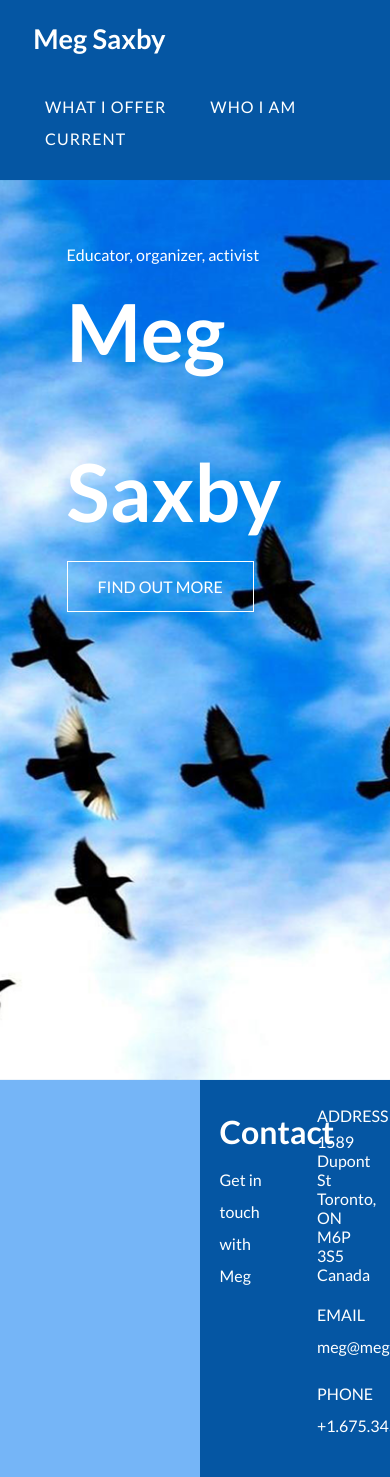
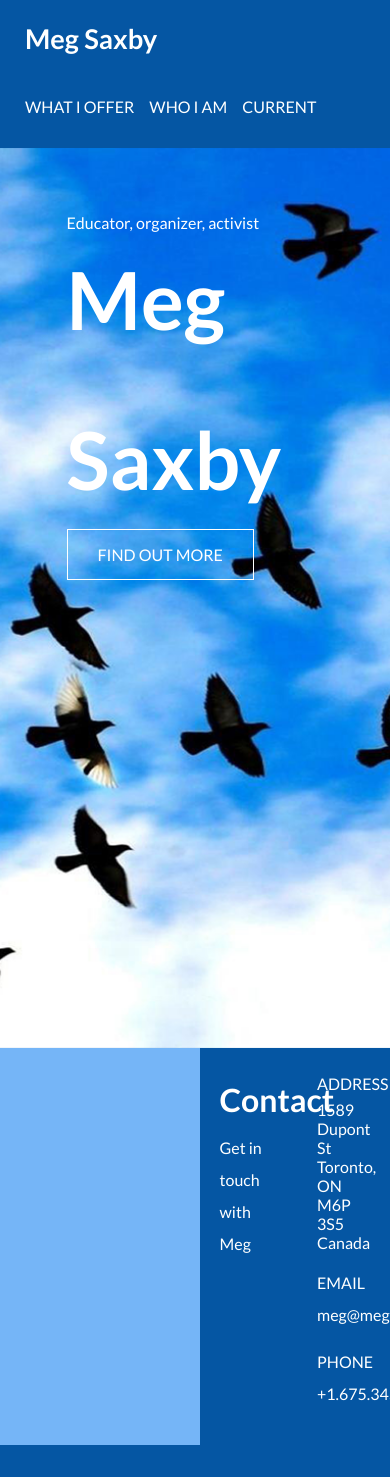
Before and after one commit to megsaxby/megsaxby.github.io, a Jekyll site: the page built from index.html, in a window 390 px wide. Built offline with Jekyll 4.4.1, drawn with Linux system fonts in a browser that asks for light colours; after the commit the page ends 1445 px from its top, so only the background shows below that.

Commit message:
Nav works in mobile

```diff
--- a/_sass/_header.scss
+++ b/_sass/_header.scss
@@ -8,6 +8,11 @@ header {
     font-size: 1.7em;
     font-weight: bold;
     margin-top: 12px;
+
+    @include media($mobile) {
+      float: none;
+      margin-left: 25px;
+    }
   }
 }
 
@@ -15,12 +20,21 @@ nav {
   float: right;
   padding: 25px;
 
+  @include media($mobile) {
+    float: none;
+  }
+
   & > ul > li {
     display: inline;
     margin: 20px;
     position: relative;
     text-transform: uppercase;
     letter-spacing: 1px;
+
+    @include media($mobile) {
+      letter-spacing: normal;
+      margin: 6px 12px 6px 0;
+    }
 
     &:hover > .dropdown-menu {
       display: block;
--- a/css/styles.scss
+++ b/css/styles.scss
@@ -10,6 +10,8 @@ $base-font-weight: 400;
 $small-font-size:  $base-font-size * 0.875;
 $base-line-height: 2;
 
+$mobile: new-breakpoint(max-width 400px);
+
 @import
   "bourbon",
   "neat",
```
